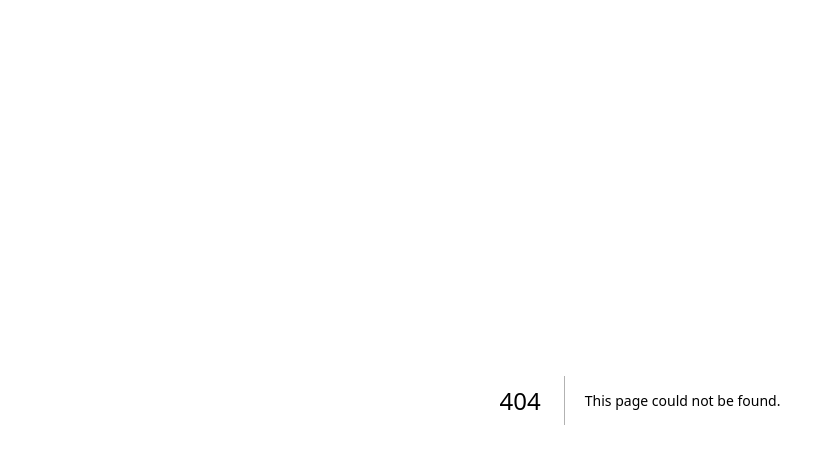
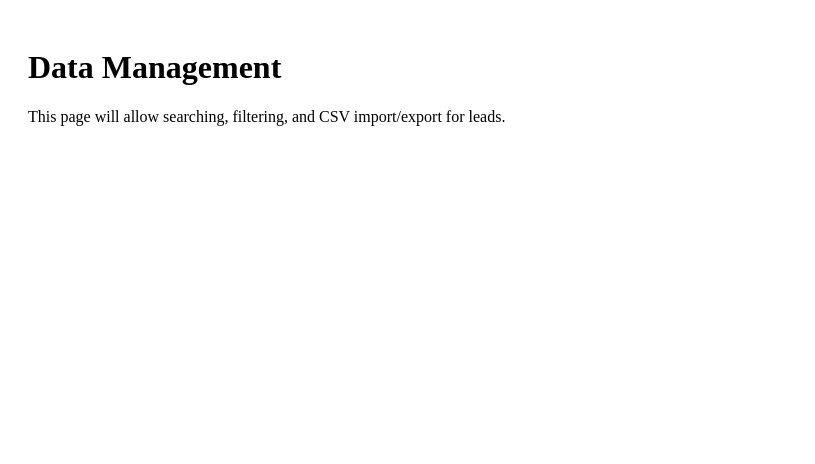
Before and after one commit to CastilloMuller/opticrm03, a Next.js app: page /data-management in a window 1280 px wide. Before the commit this address had no page. Shown: the top 464 px of the page, without its empty margins (0-815 px from the left). Built offline with nearby package versions, Linux system fonts and the light colour scheme.

Commit message:
Create data-management.js

```diff
--- /dev/null
+++ b/pages/data-management.js
@@ -0,0 +1,9 @@
+export default function DataManagement() {
+  return (
+    <div style={{ padding: '20px' }}>
+      <h1>Data Management</h1>
+      <p>This page will allow searching, filtering, and CSV import/export for leads.</p>
+      {/* Future: Add search, filter, sort, and CSV import/export functionality */}
+    </div>
+  );
+}
```
